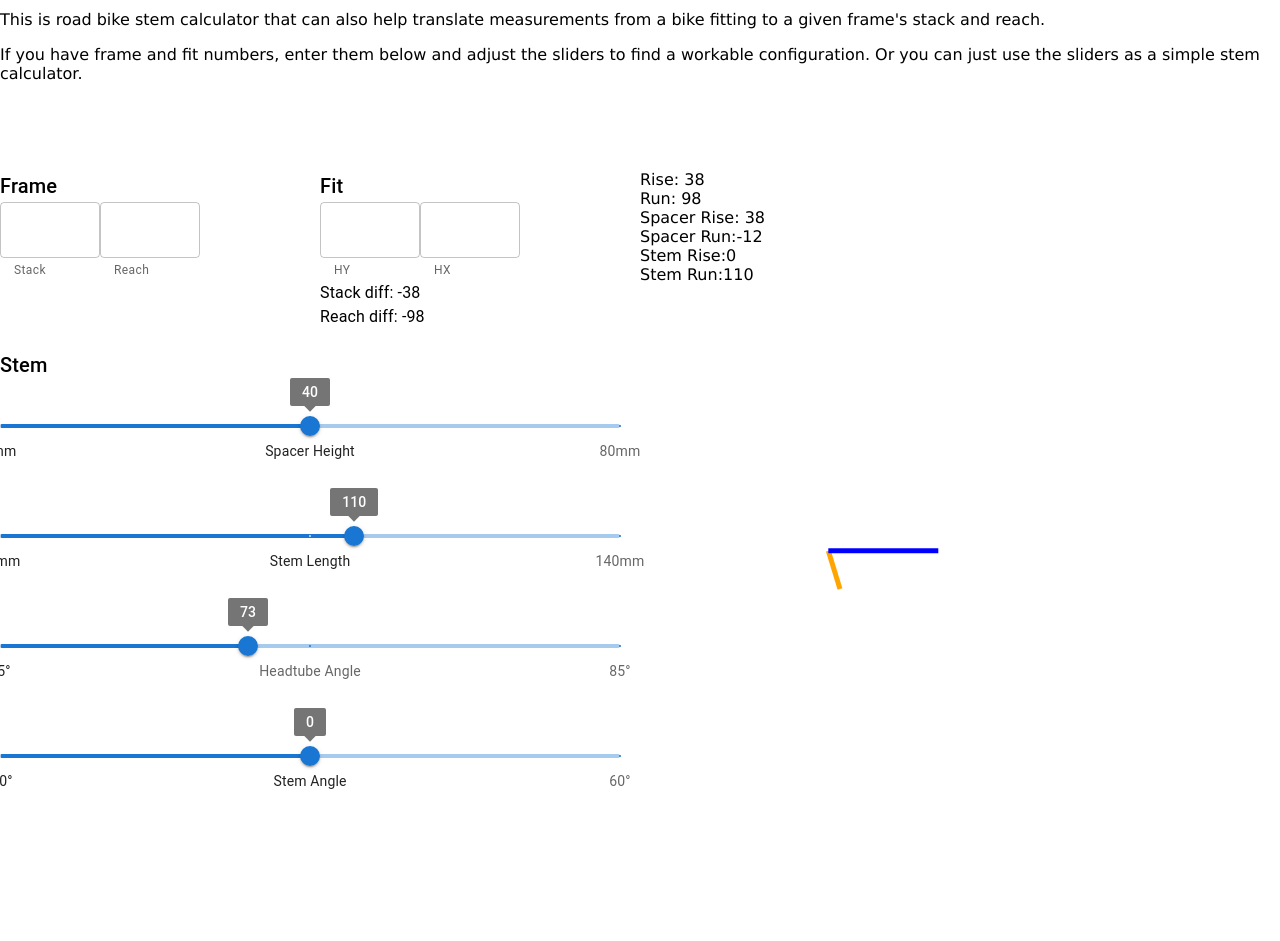
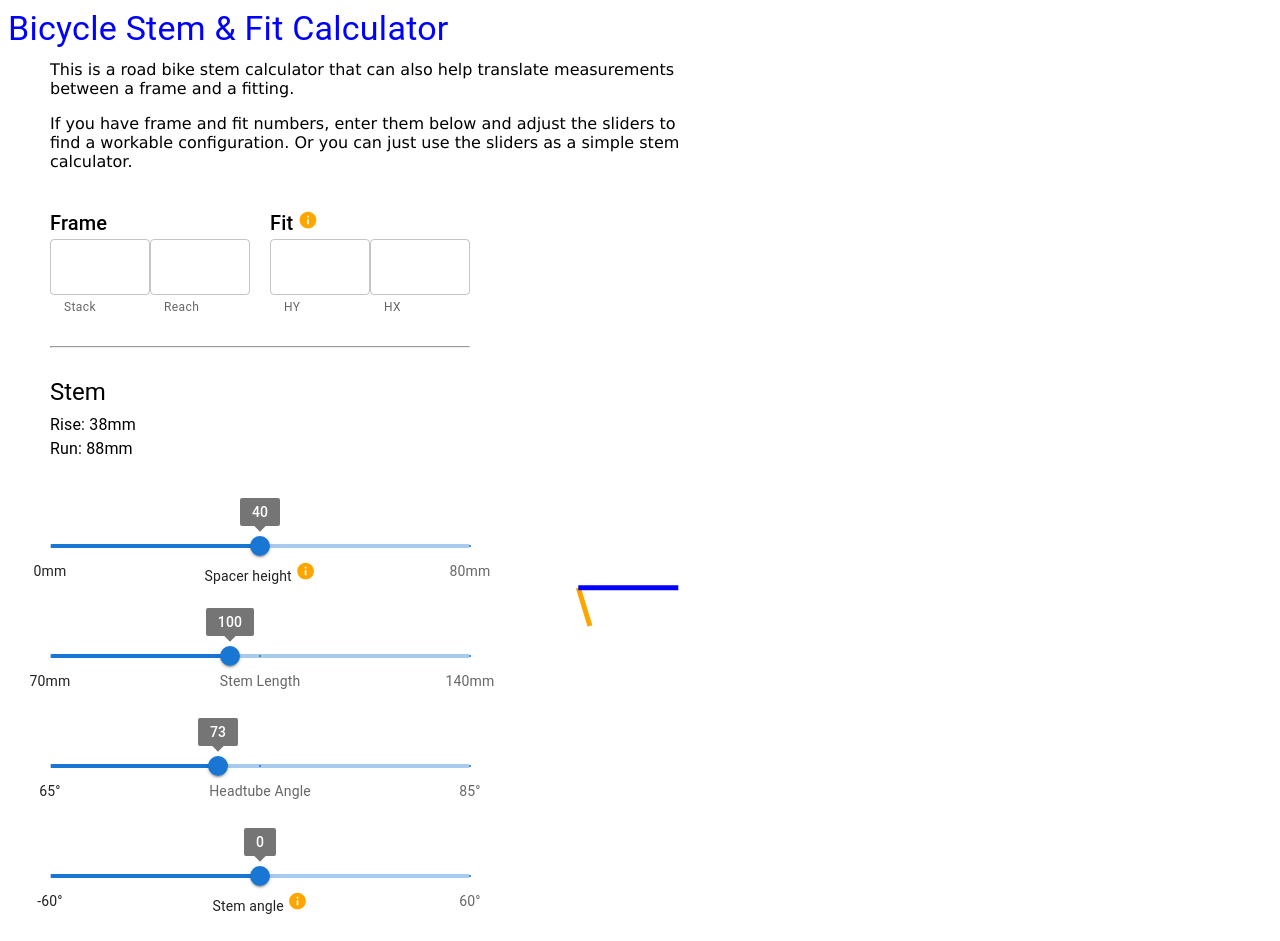
Before and after one commit to rswerve/bike_stem_calculator, a Next.js app: page / in a window 1280 px wide. Before the commit the page ends 853 px from the top, so only its background shows below. Built offline with nearby package versions, Linux system fonts and the light colour scheme.

Commit message:
tooltips and conditional text

```diff
--- a/package.json
+++ b/package.json
@@ -11,6 +11,7 @@
   "dependencies": {
     "@emotion/react": "^11.4.1",
     "@emotion/styled": "^11.3.0",
+    "@mui/icons-material": "^5.0.3",
     "@mui/material": "^5.0.2",
     "next": "11.1.2",
     "react": "17.0.2",
--- a/pages/index.js
+++ b/pages/index.js
@@ -1,12 +1,13 @@
 import { useReducer } from "react";
-import { Slider, Typography, TextField } from "@mui/material";
+import { Link, Slider, Tooltip, TextField, Typography } from "@mui/material";
+import InfoIcon from "@mui/icons-material/Info";
 import styles from "../styles/Home.module.css";
 
 const initialState = {
-    stemXOrigin: 200,
-    stemYOrigin: 240,
+    stemXOrigin: 100,
+    stemYOrigin: 250,
     spacer: 40,
-    stem: 110,
+    stem: 100,
     angleHt: 73,
     angleStem: 0,
     stack: "",
@@ -43,15 +44,128 @@ export default function Home() {
     const spacerRun = state.spacer * Math.sin(getRadians(90 - state.angleHt));
     const stemRise = state.stem * Math.sin(getRadians(state.angleStem));
     const stemRun = state.stem * Math.sin(getRadians(90 - state.angleStem));
+    const totalRise = spacerRise + stemRise;
+    const totalRun = stemRun - spacerRun;
+    const stackDiff = () => {
+        if (
+            state.handlebarStack === "" ||
+            state.handlebarStack === 0 ||
+            state.stack === "" ||
+            state.stack === 0 ||
+            spacerRise === "" ||
+            stemRise === ""
+        ) {
+            return;
+        }
+        return Math.round(
+            state.handlebarStack - (state.stack + spacerRise + stemRise)
+        );
+    };
+    const stackMessage = () => {
+        if (stackDiff() == null) {
+            return;
+        }
+        const diffNote =
+            stackDiff() !== 0
+                ? stackDiff() < 0
+                    ? "TOO TALL"
+                    : "TOO SHORT"
+                : "JUST RIGHT";
+        return diffNote === "JUST RIGHT"
+            ? `Stack is ${diffNote}`
+            : `Stack is ${diffNote} by ${Math.abs(stackDiff())}mm`;
+    };
+    const reachDiff = () => {
+        if (
+            state.handlebarReach === "" ||
+            state.handlebarReach === 0 ||
+            state.reach === "" ||
+            state.reach === 0 ||
+            spacerRun === "" ||
+            stemRun === ""
+        ) {
+            return;
+        }
+        return Math.round(
+            state.handlebarReach - (state.reach + stemRun - spacerRun)
+        );
+    };
+    const reachMessage = () => {
+        if (reachDiff() == null) {
+            return;
+        }
+        const diffNote =
+            reachDiff() !== 0
+                ? reachDiff() < 0
+                    ? "TOO LONG"
+                    : "TOO SHORT"
+                : "JUST RIGHT";
+        return diffNote === "JUST RIGHT"
+            ? `Reach is ${diffNote}`
+            : `Reach is ${diffNote} by ${Math.abs(reachDiff())}mm`;
+    };
+
+    const fitTooltip = (
+        <>
+            <Typography variant="body1">
+                HY and HX are measured from the bottom bracket to the center of
+                the handlebars.{" "}
+                {
+                    <a
+                        href="https://web.archive.org/web/20200809061637/https://www.slowtwitch.com/Bike_Fit/The_Secret_Weapon_of_Superstar_Fitters_HX_6335.html"
+                        target="_blank"
+                        rel="noreferrer"
+                    >
+                        <u>This article</u>
+                    </a>
+                }{" "}
+                is a good explanation of the importance of these measurements,
+                which you should get from your fitter.
+            </Typography>
+        </>
+    );
+    const spacerTooltip = (
+        <Typography variant="body1">
+            Be sure to include everything between the headset and the handlebar
+            clamp--like the headset top cap--in addition to the spacers. Also
+            note that bikes with carbon steerers are recommended not to exceed
+            about 40mm in spacers.
+        </Typography>
+    );
+    const stemAngleTooltip = (
+        <Typography variant="body1">
+            Measured from the horizontal, not relative to the headtube angle
+        </Typography>
+    );
+    const spacerLabel = (
+        <Tooltip title={spacerTooltip} leaveTouchDelay={10000}>
+            <Typography sx={{ fontSize: "0.875rem", fontWeight: "regular" }}>
+                Spacer height{" "}
+                <InfoIcon fontSize="small" sx={{ color: "orange" }} />
+            </Typography>
+        </Tooltip>
+    );
+    const stemAngleLabel = (
+        <Tooltip title={stemAngleTooltip} leaveTouchDelay={10000}>
+            <Typography sx={{ fontSize: "0.875rem" }}>
+                Stem angle{" "}
+                <InfoIcon fontSize="small" sx={{ color: "orange" }} />
+            </Typography>
+        </Tooltip>
+    );
 
     return (
         <>
+            {/* <header className={styles.header}> */}
+            <Typography variant="h4" color="blue" mt={1} ml={1}>
+                Bicycle Stem & Fit Calculator
+            </Typography>
+            {/* </header> */}
             <div className={styles.gridlayout}>
                 <div className={styles.intro}>
                     <Typography variant="body" paragraph>
-                        {`This is road bike stem calculator that can also help
-                        translate measurements from a bike fitting to a given
-                        frame's stack and reach.`}
+                        {`This is a road bike stem calculator that can also help
+                        translate measurements between a frame and a fitting.`}
                     </Typography>
                     <Typography variant="body" paragraph>
                         {`If you have frame and fit
@@ -102,7 +216,15 @@ export default function Home() {
                     </div>
                 </div>
                 <div className={styles.fit}>
-                    <Typography variant="h6">Fit</Typography>
+                    <Tooltip title={fitTooltip} leaveTouchDelay={10000}>
+                        <Typography variant="h6">
+                            Fit{" "}
+                            <InfoIcon
+                                fontSize="small"
+                                sx={{ color: "orange" }}
+                            />
+                        </Typography>
+                    </Tooltip>
                     <div id="handlebar_x_y">
                         <TextField
                             id="handlebar_stack"
@@ -141,23 +263,24 @@ export default function Home() {
                             }
                         />
                     </div>
-                    <Typography>
-                        Stack diff:{" "}
-                        {Math.round(
-                            state.handlebarStack -
-                                (state.stack + spacerRise + stemRise)
-                        )}
-                    </Typography>
-                    <Typography>
-                        Reach diff:{" "}
-                        {Math.round(
-                            state.handlebarReach -
-                                (state.reach + stemRun - spacerRun)
-                        )}
-                    </Typography>
+                </div>
+                <div className={styles.diff}>
+                    <Typography>{stackMessage() ?? ""}</Typography>
+                    <Typography>{reachMessage() ?? ""}</Typography>
+                    <hr />
                 </div>
                 <div className={styles.sliderContainer}>
-                    <Typography variant="h6">Stem</Typography>
+                    <Typography variant="h5">Stem</Typography>
+                    <div className={styles.riserun}>
+                        <Typography>
+                            {totalRise < 0 ? "Drop: " : "Rise: "}
+                            {Math.round(Math.abs(spacerRise + stemRise))}mm
+                            {/* Rise: {`${Math.round(spacerRise + stemRise)}mm`} */}
+                        </Typography>
+                        <Typography>
+                            Run: {`${Math.round(stemRun - spacerRun)}mm`}
+                        </Typography>
+                    </div>
                     <div className={styles.slider}>
                         <Slider
                             name="spacer"
@@ -180,7 +303,7 @@ export default function Home() {
                                 },
                                 {
                                     value: 40,
-                                    label: "Spacer Height",
+                                    label: spacerLabel,
                                 },
                                 {
                                     value: 80,
@@ -195,6 +318,7 @@ export default function Home() {
                             name="stem"
                             min={70}
                             max={140}
+                            step={10}
                             defaultValue={state.stem}
                             value={state.stem}
                             aria-label="Default"
@@ -277,7 +401,7 @@ export default function Home() {
                                 },
                                 {
                                     value: 0,
-                                    label: "Stem Angle",
+                                    label: stemAngleLabel,
                                 },
                                 {
                                     value: 60,
@@ -287,18 +411,6 @@ export default function Home() {
                         />
                     </div>
                 </div>
-                <div className={styles.riserun}>
-                    <div>
-                        <div>Rise: {Math.round(spacerRise + stemRise)}</div>
-                        {/* note subtraction */}
-                        <div>Run: {Math.round(stemRun - spacerRun)} </div>
-                        <div>Spacer Rise: {Math.round(spacerRise)}</div>
-                        <div>Spacer Run:{-Math.round(spacerRun)}</div>
-                        <div>Stem Rise:{Math.round(stemRise)}</div>
-                        <div>Stem Run:{Math.round(stemRun)}</div>
-                    </div>
-                </div>
-
                 <div className={styles.drawing}>
                     <svg
                         width="400"
--- a/styles/Home.module.css
+++ b/styles/Home.module.css
@@ -1,41 +1,50 @@
 .gridlayout {
   display: grid;
-  grid-template-columns: repeat(auto-fit, minmax(200px, 300px));
-  grid-template-rows: repeat(auto-fit, minmax(150px, 1fr));
+  grid-template-columns: repeat(5, minmax(150px, 200px));
+  grid-template-rows: repeat(autofit, minmax(150px, 1fr));
   font-family: "Verdana";
+  margin-left: 50px;
   gap: 20px;
+}
+
+.header {
+  margin-top: 10px;
+  margin-left: 10px;
 }
 
 .intro {
   margin-top: 10px;
   grid-row: 1 / span 1;
-  grid-column: 2 / span 4;
+  grid-column: 1 / span 3;
 }
 
 .frame {
   grid-row: 2 / span 1;
-  grid-column: 2 / span 1;
+  grid-column: 1 / span 1;
 }
 
 .fit {
   grid-row: 2 / span 1;
-  grid-column: 3 / span 1;
+  grid-column: 2 / span 1;
+}
+
+.diff {
+  grid-row: 3 / span 1;
+  grid-column: 1 / span 2;
 }
 
 .sliderContainer {
-  grid-row: 3 / span 1;
-  grid-column: 2 / span 2;
+  grid-row: 4 / span 1;
+  grid-column: 1 / span 2;
 }
 
-
 .riserun {
-  grid-row: 2 / span 1;
-  grid-column: 4 / span 2;
+  margin: 5px 0px 70px 0px;
 }
 
 .drawing {
-  grid-row: 3 / span 1;
-  grid-column: 4 / span 1;
+  grid-row: 4 / span 1;
+  grid-column: 3 / span 1;
 }
 
 .slider {
```
Also changed, not shown: 1 other file (tests, documents, lock files or other folders).
